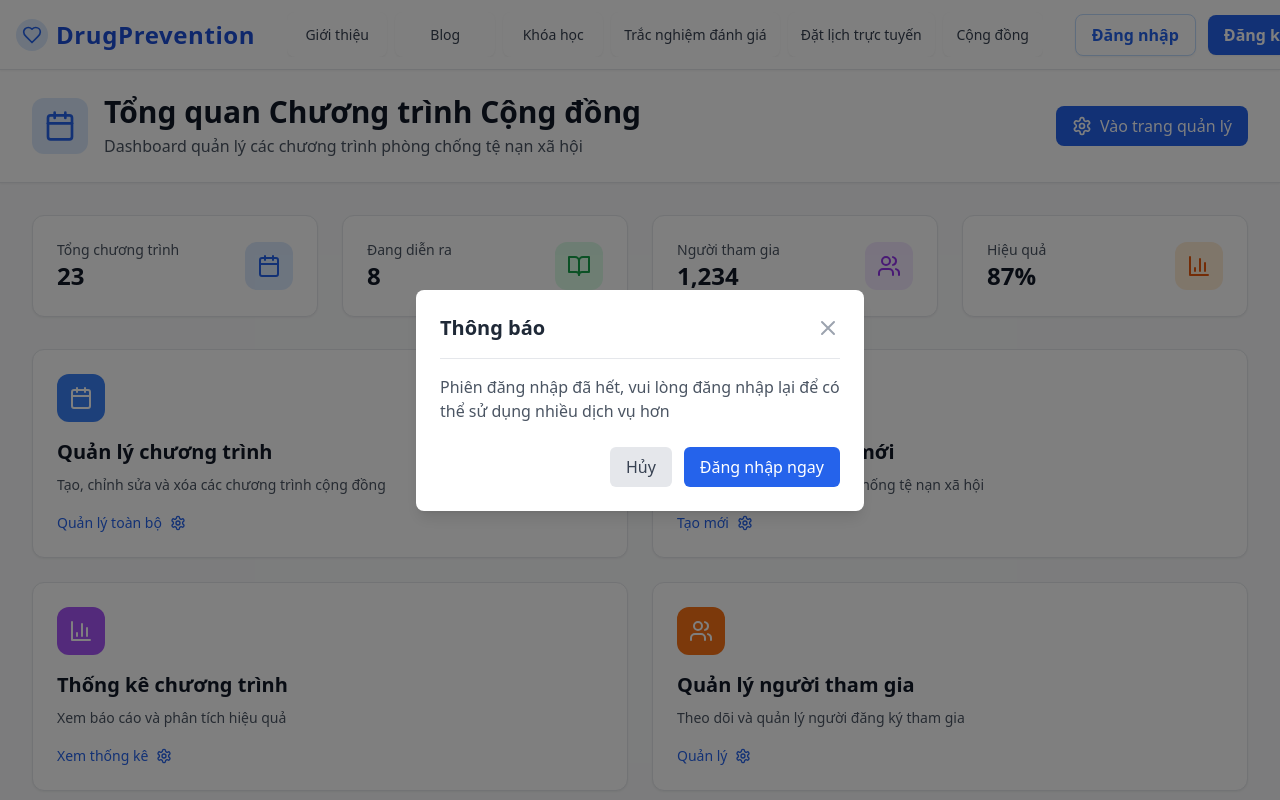
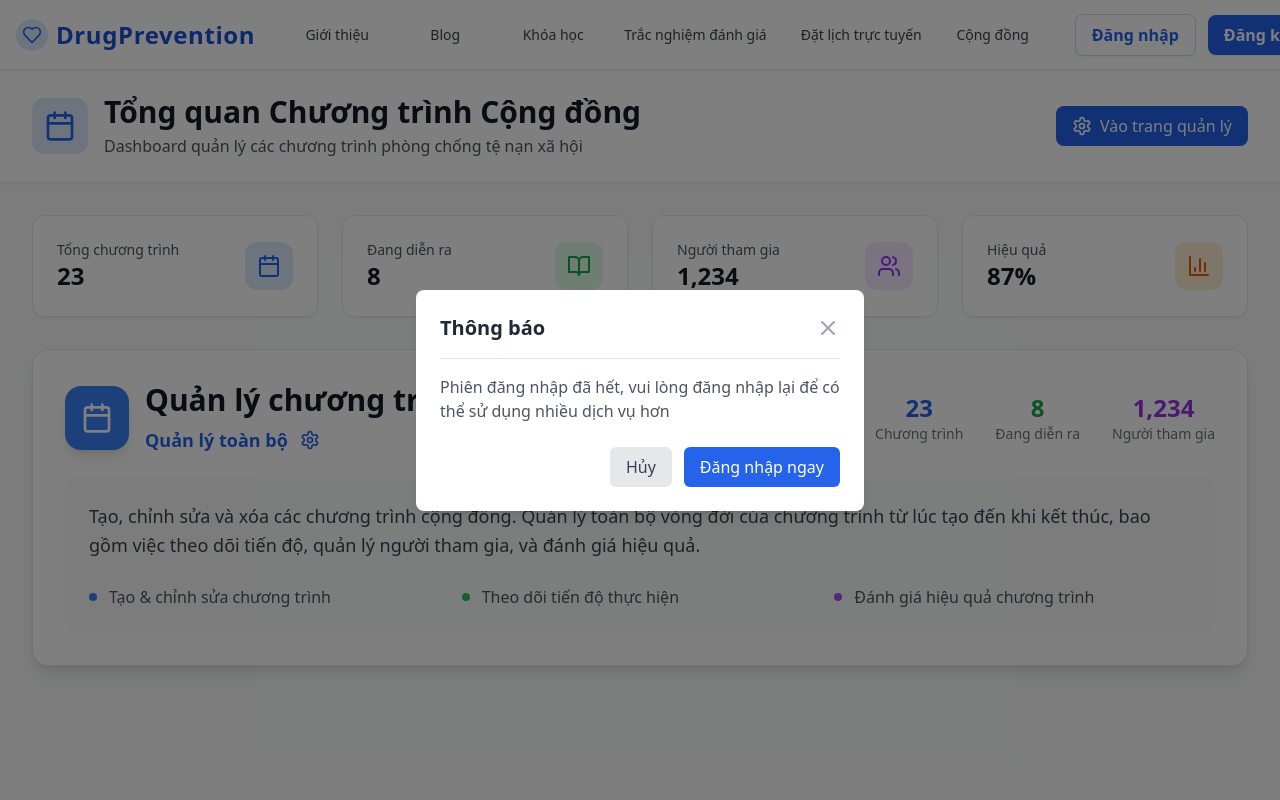
Before and after one commit to Rinnn465/DrugUsePreventionProject, a React (Vite) app in the folder client/: page /roles/1/program-dashboard in a window 1280 px wide. Shown: the top 800 px of the page. Built offline with nearby package versions, Linux system fonts and the light colour scheme.

Commit message:
feat: Redesign appointments 3-col layout, remove course filters, enhance program dashboard, improve assessment UX with auto-cleanup

```diff
--- a/client/src/pages/DashBoardPage.tsx
+++ b/client/src/pages/DashBoardPage.tsx
@@ -1506,7 +1506,7 @@ const DashBoardPage: React.FC = () => {
                   <Edit className="h-6 w-6 text-white" />
                 </div>
                 <div>
-                  <h1 className="text-3xl font-bold text-gray-900">Bảo mật & Cài đặt</h1>
+                  <h1 className="text-3xl font-bold text-gray-900">Bảo mật </h1>
                   <p className="text-gray-600">Quản lý thông tin cá nhân và bảo mật tài khoản</p>
                 </div>
               </div>
--- a/client/src/pages/program/ProgramDashboardPage.tsx
+++ b/client/src/pages/program/ProgramDashboardPage.tsx
@@ -1,7 +1,6 @@
 import React from 'react';
 import { Link, useParams } from 'react-router-dom';
 import {
-    Plus,
     Calendar,
     Settings,
     BarChart3,
@@ -12,40 +11,15 @@ import {
 const ProgramDashboardPage: React.FC = () => {
     const { userId } = useParams();
 
-    const managementOptions = [
-        {
+    // Chỉ giữ lại thẻ "Quản lý chương trình"
+    const managementOption = {
         title: "Quản lý chương trình",
-            description: "Tạo, chỉnh sửa và xóa các chương trình cộng đồng",
+        description: "Tạo, chỉnh sửa và xóa các chương trình cộng đồng. Quản lý toàn bộ vòng đời của chương trình từ lúc tạo đến khi kết thúc, bao gồm việc theo dõi tiến độ, quản lý người tham gia, và đánh giá hiệu quả.",
         icon: Calendar,
         color: "bg-blue-500",
         link: `/roles/${userId}/program-manage`,
         action: "Quản lý toàn bộ"
-        },
-        {
-            title: "Tạo chương trình mới",
-            description: "Thêm chương trình phòng chống tệ nạn xã hội",
-            icon: Plus,
-            color: "bg-green-500",
-            link: `/roles/${userId}/program-manage`,
-            action: "Tạo mới"
-        },
-        {
-            title: "Thống kê chương trình",
-            description: "Xem báo cáo và phân tích hiệu quả",
-            icon: BarChart3,
-            color: "bg-purple-500",
-            link: `/roles/${userId}/program-manage`,
-            action: "Xem thống kê"
-        },
-        {
-            title: "Quản lý người tham gia",
-            description: "Theo dõi và quản lý người đăng ký tham gia",
-            icon: Users,
-            color: "bg-orange-500",
-            link: `/roles/${userId}/program-manage`,
-            action: "Quản lý"
-        }
-    ];
+    };
 
     return (
         <div className="min-h-screen bg-gray-50">
@@ -125,32 +99,63 @@ const ProgramDashboardPage: React.FC = () => {
                     </div>
                 </div>
 
-                {/* Management Options */}
-                <div className="grid grid-cols-1 lg:grid-cols-2 gap-6 mb-8">
-                    {managementOptions.map((option) => {
-                        const IconComponent = option.icon;
-                        return (
-                            <Link key={option.title} to={option.link} className="group">
-                                <div className="bg-white rounded-xl shadow-sm border border-gray-200 p-6 hover:shadow-lg transition-all duration-200 group-hover:border-blue-200 h-full">
-                                    <div className="flex items-start justify-between mb-4">
-                                        <div className={`p-3 rounded-xl ${option.color} group-hover:scale-110 transition-transform`}>
-                                            <IconComponent className="h-6 w-6 text-white" />
+                {/* Single Management Option - Full Width */}
+                <div className="mb-8">
+                    <Link to={managementOption.link} className="group block">
+                        <div className="bg-white rounded-2xl shadow-lg border border-gray-200 p-8 hover:shadow-xl transition-all duration-300 group-hover:border-blue-300 group-hover:bg-gradient-to-r group-hover:from-blue-50 group-hover:to-white">
+                            <div className="flex items-center justify-between mb-6">
+                                <div className="flex items-center space-x-4">
+                                    <div className={`p-4 rounded-2xl ${managementOption.color} group-hover:scale-110 transition-transform shadow-lg`}>
+                                        <Calendar className="h-8 w-8 text-white" />
+                                    </div>
+                                    <div>
+                                        <h2 className="text-3xl font-bold text-gray-900 mb-2 group-hover:text-blue-600 transition-colors">
+                                            {managementOption.title}
+                                        </h2>
+                                        <div className="flex items-center text-blue-600 font-semibold text-lg group-hover:text-blue-700">
+                                            <span>{managementOption.action}</span>
+                                            <Settings className="h-5 w-5 ml-3 group-hover:translate-x-2 transition-transform" />
                                         </div>
                                     </div>
-                                    <h3 className="text-xl font-semibold text-gray-900 mb-2 group-hover:text-blue-600 transition-colors">
-                                        {option.title}
-                                    </h3>
-                                    <p className="text-gray-600 text-sm mb-4 leading-relaxed">
-                                        {option.description}
+                                </div>
+                                <div className="hidden md:flex items-center space-x-8 text-gray-500">
+                                    <div className="text-center">
+                                        <div className="text-2xl font-bold text-blue-600">23</div>
+                                        <div className="text-sm">Chương trình</div>
+                                    </div>
+                                    <div className="text-center">
+                                        <div className="text-2xl font-bold text-green-600">8</div>
+                                        <div className="text-sm">Đang diễn ra</div>
+                                    </div>
+                                    <div className="text-center">
+                                        <div className="text-2xl font-bold text-purple-600">1,234</div>
+                                        <div className="text-sm">Người tham gia</div>
+                                    </div>
+                                </div>
+                            </div>
+
+                            <div className="bg-gray-50 rounded-xl p-6 group-hover:bg-blue-50 transition-colors">
+                                <p className="text-gray-700 text-lg leading-relaxed group-hover:text-gray-800">
+                                    {managementOption.description}
                                 </p>
-                                    <div className="flex items-center text-blue-600 font-medium text-sm group-hover:text-blue-700">
-                                        <span>{option.action}</span>
-                                        <Settings className="h-4 w-4 ml-2 group-hover:translate-x-1 transition-transform" />
+
+                                <div className="grid grid-cols-1 md:grid-cols-3 gap-4 mt-6">
+                                    <div className="flex items-center space-x-3">
+                                        <div className="w-2 h-2 bg-blue-500 rounded-full"></div>
+                                        <span className="text-gray-600">Tạo & chỉnh sửa chương trình</span>
+                                    </div>
+                                    <div className="flex items-center space-x-3">
+                                        <div className="w-2 h-2 bg-green-500 rounded-full"></div>
+                                        <span className="text-gray-600">Theo dõi tiến độ thực hiện</span>
+                                    </div>
+                                    <div className="flex items-center space-x-3">
+                                        <div className="w-2 h-2 bg-purple-500 rounded-full"></div>
+                                        <span className="text-gray-600">Đánh giá hiệu quả chương trình</span>
+                                    </div>
+                                </div>
                             </div>
                         </div>
                     </Link>
-                        );
-                    })}
                 </div>
             </div>
         </div>
```
Also changed, not shown: client/src/pages/appointment/AppointmentsPage.tsx (+94 -52 lines), client/src/pages/assessment/AssessmentDetailPage.tsx (+63 -52 lines), client/src/pages/course/CoursesPage.tsx (+8 -93 lines). Lines whose indentation alone changed are shown as unchanged.
